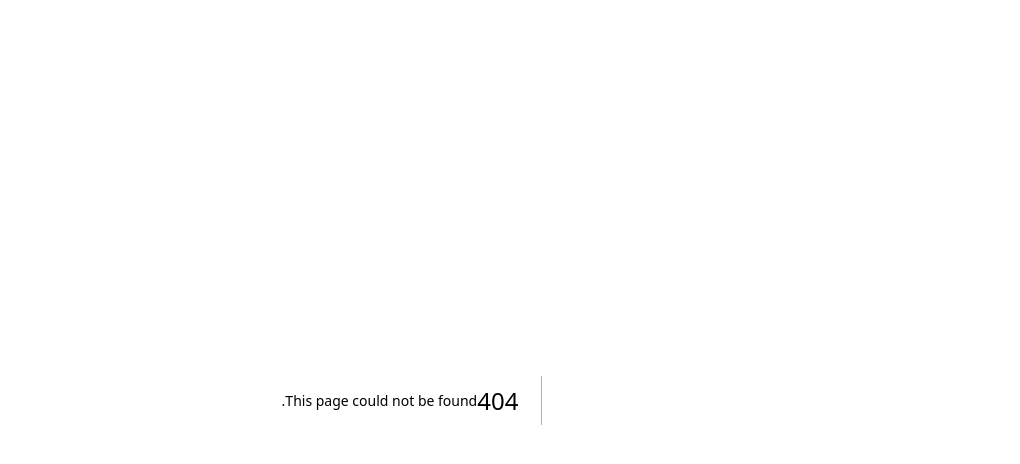
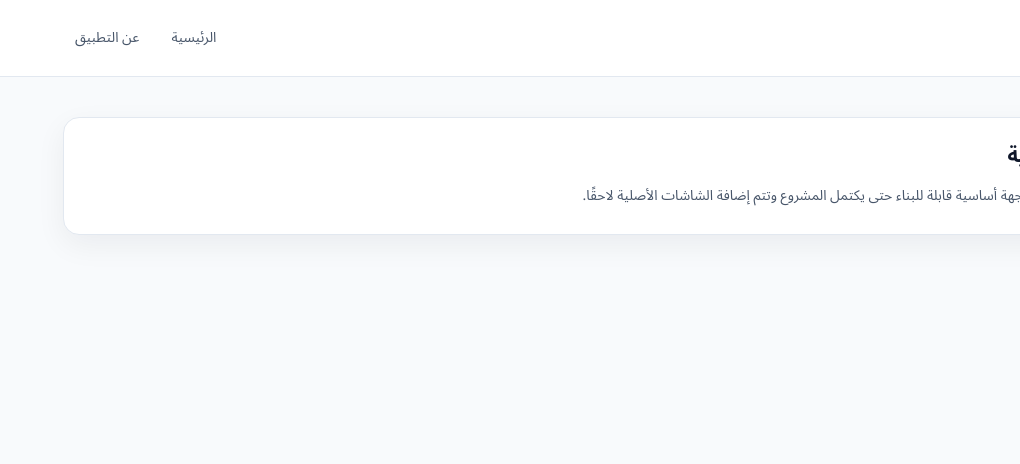
Before and after one commit to ThamerLab/Safekeep, a Next.js app: page /dashboard in a window 1280 px wide. Before the commit this address had no page. Shown: the top 464 px of the page, without its empty margins (260-1280 px from the left). Built offline with nearby package versions, Linux system fonts and the light colour scheme.

Commit message:
Add placeholder dashboard page

```diff
--- /dev/null
+++ b/src/app/dashboard/page.tsx
@@ -0,0 +1,16 @@
+import { AppShell } from '@/components/layout/app-shell'
+
+export default function DashboardPage() {
+  return (
+    <AppShell title="لوحة التحكم">
+      <div className="page-container py-10">
+        <div className="card p-6">
+          <h2 className="text-xl font-bold text-slate-900">لوحة تحكم مبدئية</h2>
+          <p className="mt-3 text-sm leading-7 text-slate-600">
+            تم إنشاء هذه الصفحة كواجهة أساسية قابلة للبناء حتى يكتمل المشروع وتتم إضافة الشاشات الأصلية لاحقًا.
+          </p>
+        </div>
+      </div>
+    </AppShell>
+  )
+}
```
